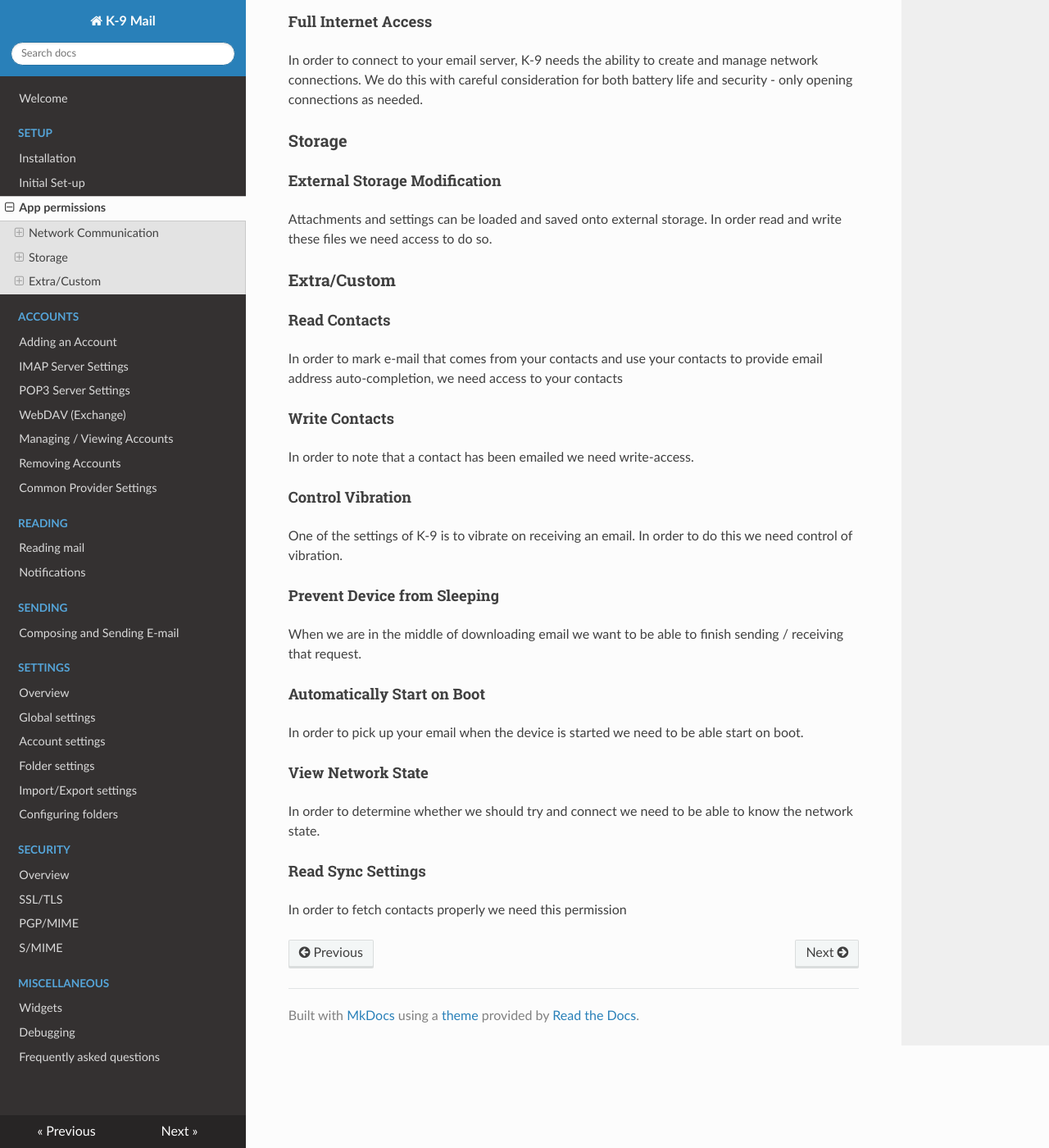
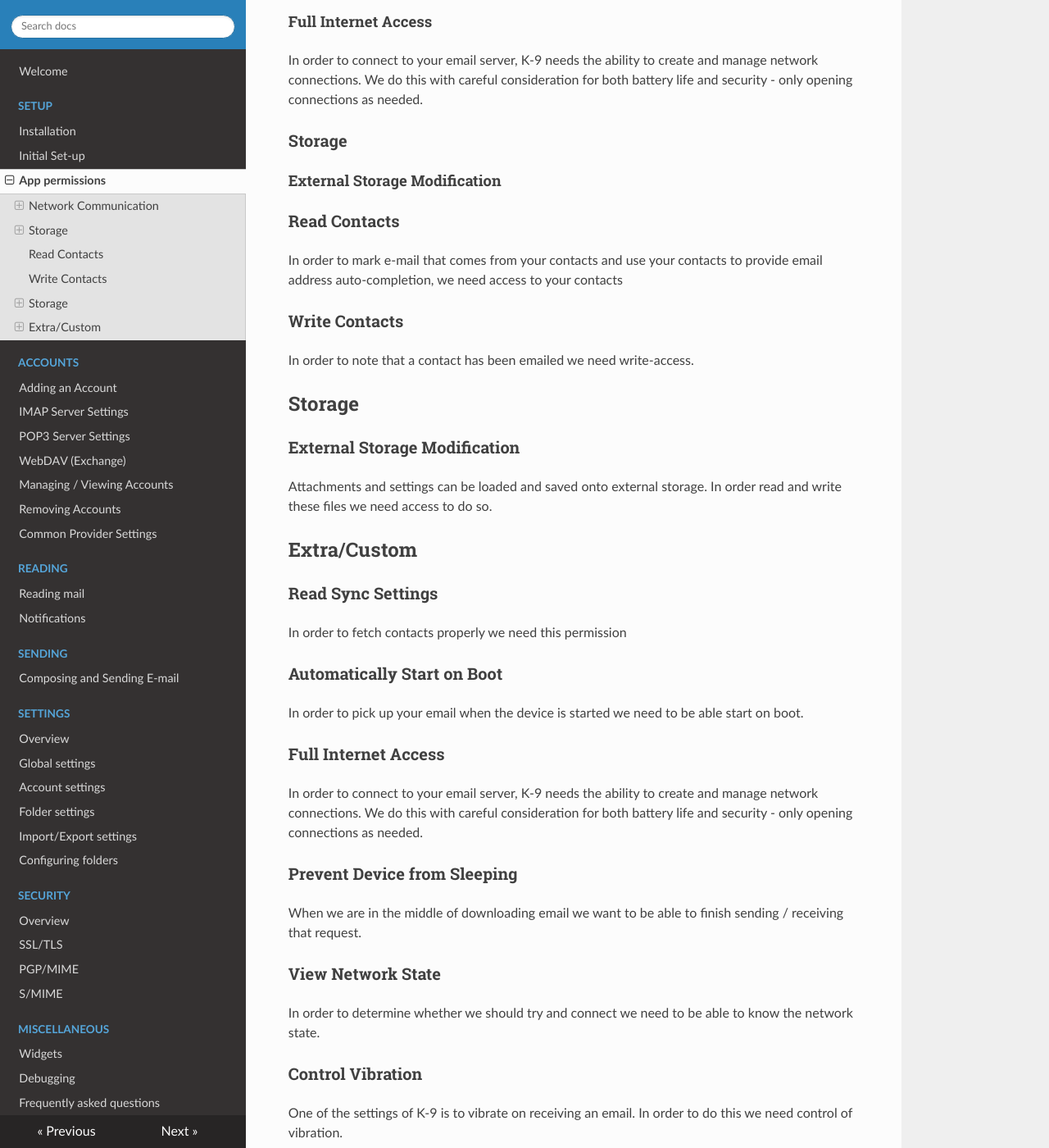
Before and after one commit to k9mail/k9mail-docs, an MkDocs documentation site: the page built from docs/setup/permissions.md, in a window 1280 px wide and 1400 px high, scrolled down 292 px. Shown: the whole window at 82% size. Built offline with MkDocs 1.6.1, drawn with Linux system fonts in a browser that asks for light colours; nearby versions of some CDN libraries.

Commit message:
Reorder permissions descriptions to match those shown on Play store

```diff
--- a/docs/setup/permissions.md
+++ b/docs/setup/permissions.md
@@ -15,36 +15,45 @@
 
 #### External Storage Modification
 
-Attachments and settings can be loaded and saved onto external storage. In order read and write these files we need
-access to do so.
-
-### Extra/Custom
-
-#### Read Contacts
+### Read Contacts
 
 In order to mark e-mail that comes from your contacts and use your contacts to provide email address auto-completion, we
 need access to your contacts
 
-#### Write Contacts
+### Write Contacts
 
 In order to note that a contact has been emailed we need write-access.
 
-#### Control Vibration
+## Storage
 
-One of the settings of K-9 is to vibrate on receiving an email. In order to do this we need control of vibration.
+### External Storage Modification
 
-#### Prevent Device from Sleeping
+Attachments and settings can be loaded and saved onto external storage. In order read and write these files we need
+access to do so.
+
+## Extra/Custom
+
+### Read Sync Settings
+
+In order to fetch contacts properly we need this permission
+
+### Automatically Start on Boot
+
+In order to pick up your email when the device is started we need to be able start on boot.
+
+### Full Internet Access
+
+In order to connect to your email server, K-9 needs the ability to create and manage network connections. We do this
+with careful consideration for both battery life and security - only opening connections as needed.
+
+### Prevent Device from Sleeping
 
 When we are in the middle of downloading email we want to be able to finish sending / receiving that request.
 
-#### Automatically Start on Boot
-
-In order to pick up your email when the device is started we need to be able start on boot.
-
-#### View Network State
+### View Network State
 
 In order to determine whether we should try and connect we need to be able to know the network state.
 
-#### Read Sync Settings
+### Control Vibration
 
-In order to fetch contacts properly we need this permission
+One of the settings of K-9 is to vibrate on receiving an email. In order to do this we need control of vibration.
```
